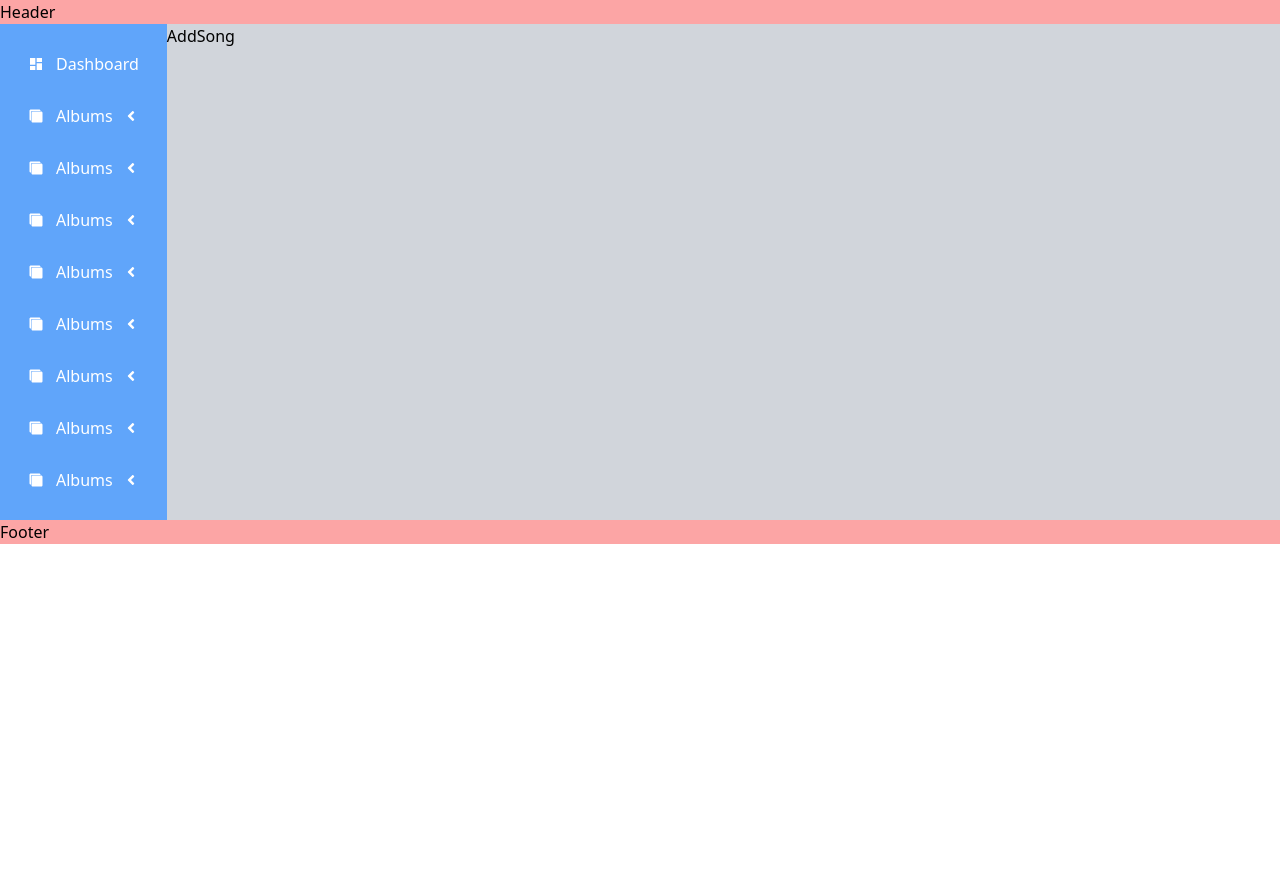
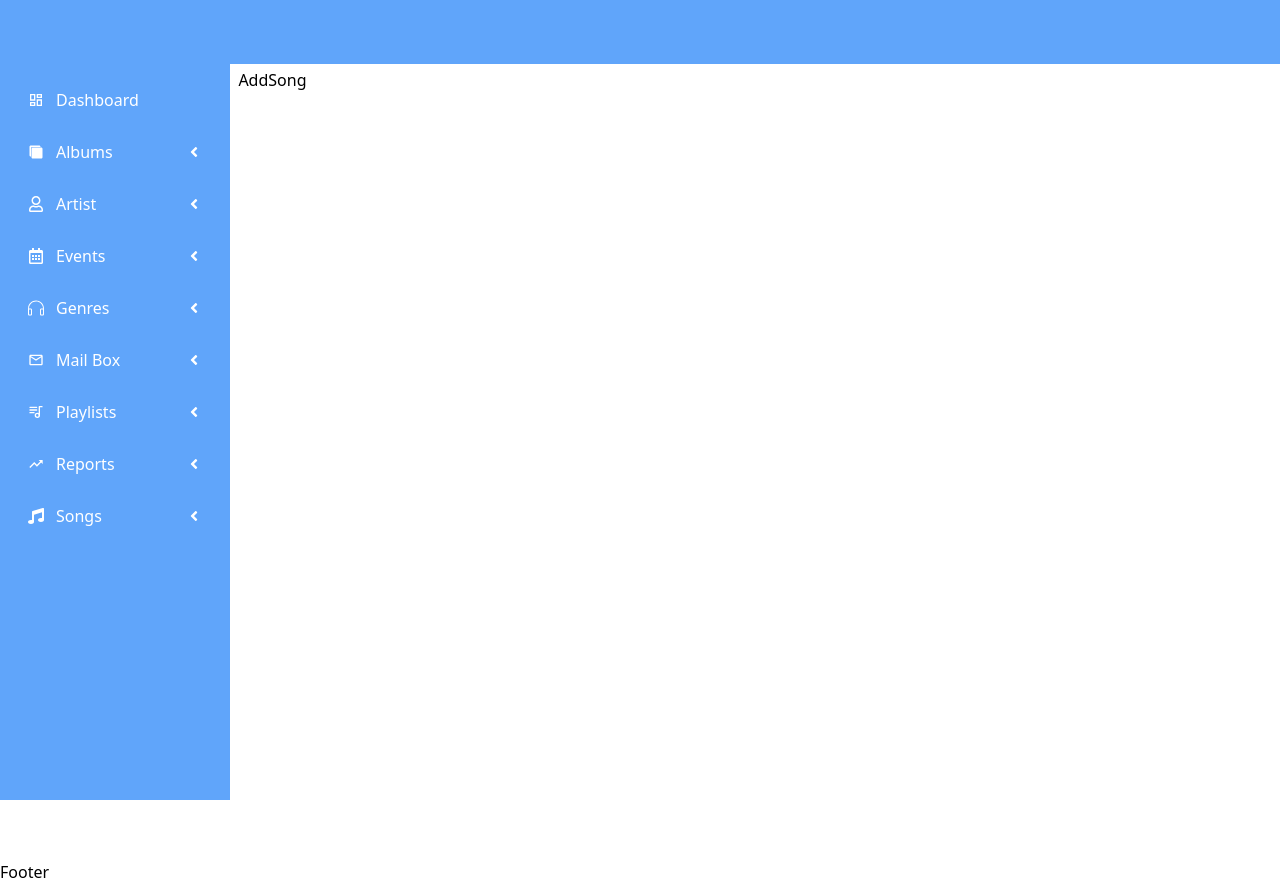
Before and after one commit to shawilayoul/musicApp, a React (Vite) app in the folder adminDashbord/: page /songs/add in a window 1280 px wide. Before the commit the page ends 800 px from the top, so only its background shows below. Built offline with nearby package versions, Linux system fonts and the light colour scheme.

Commit message:
finishing the adminDashboard router

```diff
--- a/adminDashbord/src/components/Header.tsx
+++ b/adminDashbord/src/components/Header.tsx
@@ -1,7 +1,7 @@
 
 const Header = () => {
     return (
-        <div>Header</div>
+        <div className="p-1 h-16">Header</div>
     )
 }
 
--- a/adminDashbord/src/components/SideBar.tsx
+++ b/adminDashbord/src/components/SideBar.tsx
@@ -1,15 +1,25 @@
 import { Link } from "react-router-dom"
-import { MdDashboard } from "react-icons/md";
+import { MdOutlineDashboard, MdMailOutline, MdOutlineTrendingUp } from "react-icons/md";
 import { IoMdAlbums } from "react-icons/io";
-import { FaAngleLeft, FaAngleDown } from "react-icons/fa";
+import { SlEarphones } from "react-icons/sl";
+import { TbPlaylist } from "react-icons/tb";
+import { FaAngleLeft, FaAngleDown, FaRegUser, FaRegCalendarAlt, FaMusic } from "react-icons/fa";
 import { useState } from "react";
 
 const SideBar = () => {
   const [toggleAlbums, setToggleAlbums] = useState(false)
+  const [toggleArtist, setToggleArtist] = useState(false)
+  const [toggleEvents, setToggleEvents] = useState(false)
+  const [toggleGenres, setToggleGenres] = useState(false)
+  const [toggleMailBox, setToggleMailbox] = useState(false)
+  const [togglePlaylists, setTogglePlaylists] = useState(false)
+  const [toggleReports, setToggleReports] = useState(false)
+  const [toggleSongs, setToggleSongs] = useState(false)
+
   return (
-    <div className="flex flex-col p-5 gap-3">
+    <div className="flex flex-col p-5 gap-3 mt-[60px]">
       <div className="flex items-center gap-3 p-2">
-        <MdDashboard />
+        <MdOutlineDashboard />
         <Link to="/">Dashboard</Link>
       </div>
       <div className="albums">
@@ -32,143 +42,138 @@ const SideBar = () => {
         </ul>}
 
       </div>
-      <div className="albums">
-        <div className="flex items-center justify-between w-full p-2  hover:bg-blue-300 " onClick={() => setToggleAlbums(!toggleAlbums)}>
+      <div className="artist">
+        <div className="flex items-center justify-between w-full p-2  hover:bg-blue-300 " onClick={() => setToggleArtist(!toggleArtist)}>
           <div className="flex items-center gap-3">
-            <IoMdAlbums /> <h3>Albums</h3>
+            <FaRegUser /> <h3>Artist</h3>
           </div>
 
           <div className="arrow">
             {
-              toggleAlbums ? <FaAngleDown /> : <FaAngleLeft />
+              toggleArtist ? <FaAngleDown /> : <FaAngleLeft />
             }
           </div>
         </div>
-        {toggleAlbums && <ul className="flex flex-col ml-6 ">
-          <li className="p-1  hover:bg-blue-300 "><Link to="/albums">Albums</Link></li>
-          <li className="p-1 hover:bg-blue-300 "><Link to="/albums/add">Add Album</Link></li>
-          <li className="p-1 hover:bg-blue-300 "><Link to="/albums/edit">Edit Album</Link></li>
-          <li className="p-1 hover:bg-blue-300 "><Link to="/albums/view">View Albums</Link></li>
+        {toggleArtist && <ul className="flex flex-col ml-6 ">
+          <li className="p-1  hover:bg-blue-300 "><Link to="/artists">Artists</Link></li>
+          <li className="p-1 hover:bg-blue-300 "><Link to="/artists/add">Add Artist</Link></li>
+          <li className="p-1 hover:bg-blue-300 "><Link to="/artists/edit">Edit Artist</Link></li>
+          <li className="p-1 hover:bg-blue-300 "><Link to="/artists/profile">Artist Profile</Link></li>
         </ul>}
 
       </div>
-      <div className="albums">
-        <div className="flex items-center justify-between w-full p-2  hover:bg-blue-300 " onClick={() => setToggleAlbums(!toggleAlbums)}>
+      <div className="events">
+        <div className="flex items-center justify-between w-full p-2  hover:bg-blue-300 " onClick={() => setToggleEvents(!toggleEvents)}>
           <div className="flex items-center gap-3">
-            <IoMdAlbums /> <h3>Albums</h3>
+            <FaRegCalendarAlt /> <h3>Events</h3>
           </div>
 
           <div className="arrow">
             {
-              toggleAlbums ? <FaAngleDown /> : <FaAngleLeft />
+              toggleEvents ? <FaAngleDown /> : <FaAngleLeft />
             }
           </div>
         </div>
-        {toggleAlbums && <ul className="flex flex-col ml-6 ">
-          <li className="p-1  hover:bg-blue-300 "><Link to="/albums">Albums</Link></li>
-          <li className="p-1 hover:bg-blue-300 "><Link to="/albums/add">Add Album</Link></li>
-          <li className="p-1 hover:bg-blue-300 "><Link to="/albums/edit">Edit Album</Link></li>
-          <li className="p-1 hover:bg-blue-300 "><Link to="/albums/view">View Albums</Link></li>
+        {toggleEvents && <ul className="flex flex-col ml-6 ">
+          <li className="p-1  hover:bg-blue-300 "><Link to="/events">Events</Link></li>
+          <li className="p-1 hover:bg-blue-300 "><Link to="/events/add">Add Event</Link></li>
         </ul>}
 
       </div>
-      <div className="albums">
-        <div className="flex items-center justify-between w-full p-2  hover:bg-blue-300 " onClick={() => setToggleAlbums(!toggleAlbums)}>
+      <div className="genres">
+        <div className="flex items-center justify-between w-full p-2  hover:bg-blue-300 " onClick={() => setToggleGenres(!toggleGenres)}>
           <div className="flex items-center gap-3">
-            <IoMdAlbums /> <h3>Albums</h3>
+            <SlEarphones /> <h3>Genres</h3>
           </div>
 
           <div className="arrow">
             {
-              toggleAlbums ? <FaAngleDown /> : <FaAngleLeft />
+              toggleGenres ? <FaAngleDown /> : <FaAngleLeft />
             }
           </div>
         </div>
-        {toggleAlbums && <ul className="flex flex-col ml-6 ">
-          <li className="p-1  hover:bg-blue-300 "><Link to="/albums">Albums</Link></li>
-          <li className="p-1 hover:bg-blue-300 "><Link to="/albums/add">Add Album</Link></li>
-          <li className="p-1 hover:bg-blue-300 "><Link to="/albums/edit">Edit Album</Link></li>
-          <li className="p-1 hover:bg-blue-300 "><Link to="/albums/view">View Albums</Link></li>
+        {toggleGenres && <ul className="flex flex-col ml-6 ">
+          <li className="p-1  hover:bg-blue-300 "><Link to="/genres">Genres</Link></li>
+          <li className="p-1 hover:bg-blue-300 "><Link to="/genres/add">Add Genre</Link></li>
+          <li className="p-1 hover:bg-blue-300 "><Link to="/genres/edit">Edit Genre</Link></li>
         </ul>}
 
       </div>
-      <div className="albums">
-        <div className="flex items-center justify-between w-full p-2  hover:bg-blue-300 " onClick={() => setToggleAlbums(!toggleAlbums)}>
+      <div className="mailBox">
+        <div className="flex items-center justify-between w-full p-2  hover:bg-blue-300 " onClick={() => setToggleMailbox(!toggleMailBox)}>
           <div className="flex items-center gap-3">
-            <IoMdAlbums /> <h3>Albums</h3>
+            <MdMailOutline /> <h3>Mail Box</h3>
           </div>
 
           <div className="arrow">
             {
-              toggleAlbums ? <FaAngleDown /> : <FaAngleLeft />
+              toggleMailBox ? <FaAngleDown /> : <FaAngleLeft />
             }
           </div>
         </div>
-        {toggleAlbums && <ul className="flex flex-col ml-6 ">
-          <li className="p-1  hover:bg-blue-300 "><Link to="/albums">Albums</Link></li>
-          <li className="p-1 hover:bg-blue-300 "><Link to="/albums/add">Add Album</Link></li>
-          <li className="p-1 hover:bg-blue-300 "><Link to="/albums/edit">Edit Album</Link></li>
-          <li className="p-1 hover:bg-blue-300 "><Link to="/albums/view">View Albums</Link></li>
+        {toggleMailBox && <ul className="flex flex-col ml-6 ">
+          <li className="p-1  hover:bg-blue-300 "><Link to="/mailBox">InBox</Link></li>
+          <li className="p-1 hover:bg-blue-300 "><Link to="/mailBox/compose">Compose</Link></li>
+          <li className="p-1 hover:bg-blue-300 "><Link to="/mailBox/view">View</Link></li>
         </ul>}
 
       </div>
-      <div className="albums">
-        <div className="flex items-center justify-between w-full p-2  hover:bg-blue-300 " onClick={() => setToggleAlbums(!toggleAlbums)}>
+      <div className="Playlist">
+        <div className="flex items-center justify-between w-full p-2  hover:bg-blue-300 " onClick={() => setTogglePlaylists(!togglePlaylists)}>
           <div className="flex items-center gap-3">
-            <IoMdAlbums /> <h3>Albums</h3>
+            <TbPlaylist /> <h3>Playlists</h3>
           </div>
 
           <div className="arrow">
             {
-              toggleAlbums ? <FaAngleDown /> : <FaAngleLeft />
+              togglePlaylists ? <FaAngleDown /> : <FaAngleLeft />
             }
           </div>
         </div>
-        {toggleAlbums && <ul className="flex flex-col ml-6 ">
-          <li className="p-1  hover:bg-blue-300 "><Link to="/albums">Albums</Link></li>
-          <li className="p-1 hover:bg-blue-300 "><Link to="/albums/add">Add Album</Link></li>
-          <li className="p-1 hover:bg-blue-300 "><Link to="/albums/edit">Edit Album</Link></li>
-          <li className="p-1 hover:bg-blue-300 "><Link to="/albums/view">View Albums</Link></li>
+        {togglePlaylists && <ul className="flex flex-col ml-6 ">
+          <li className="p-1  hover:bg-blue-300 "><Link to="/playlists">Playlists</Link></li>
+          <li className="p-1 hover:bg-blue-300 "><Link to="/playlists/add">Add Playlist</Link></li>
+          <li className="p-1 hover:bg-blue-300 "><Link to="/playlists/edit">Edit Playlist</Link></li>
+          <li className="p-1 hover:bg-blue-300 "><Link to="/playlists/view">View Playlist</Link></li>
         </ul>}
 
       </div>
-      <div className="albums">
-        <div className="flex items-center justify-between w-full p-2  hover:bg-blue-300 " onClick={() => setToggleAlbums(!toggleAlbums)}>
+      <div className="reports">
+        <div className="flex items-center justify-between w-full p-2  hover:bg-blue-300 " onClick={() => setToggleReports(!toggleReports)}>
           <div className="flex items-center gap-3">
-            <IoMdAlbums /> <h3>Albums</h3>
+            <MdOutlineTrendingUp /> <h3>Reports</h3>
           </div>
 
           <div className="arrow">
             {
-              toggleAlbums ? <FaAngleDown /> : <FaAngleLeft />
+              toggleReports ? <FaAngleDown /> : <FaAngleLeft />
             }
           </div>
         </div>
-        {toggleAlbums && <ul className="flex flex-col ml-6 ">
-          <li className="p-1  hover:bg-blue-300 "><Link to="/albums">Albums</Link></li>
-          <li className="p-1 hover:bg-blue-300 "><Link to="/albums/add">Add Album</Link></li>
-          <li className="p-1 hover:bg-blue-300 "><Link to="/albums/edit">Edit Album</Link></li>
-          <li className="p-1 hover:bg-blue-300 "><Link to="/albums/view">View Albums</Link></li>
+        {toggleReports && <ul className="flex flex-col ml-6 ">
+          <li className="p-1  hover:bg-blue-300 "><Link to="/reports/songs">Songs Report</Link></li>
+          <li className="p-1 hover:bg-blue-300 "><Link to="/reports/statistics">Statistics</Link></li>
+          <li className="p-1 hover:bg-blue-300 "><Link to="/reports/trending">Trending</Link></li>
+          <li className="p-1 hover:bg-blue-300 "><Link to="/reports/visitors">Visitors</Link></li>
         </ul>}
 
       </div>
-      <div className="albums">
-        <div className="flex items-center justify-between w-full p-2  hover:bg-blue-300 " onClick={() => setToggleAlbums(!toggleAlbums)}>
+      <div className="songs">
+        <div className="flex items-center justify-between w-full p-2  hover:bg-blue-300 " onClick={() => setToggleSongs(!toggleSongs)}>
           <div className="flex items-center gap-3">
-            <IoMdAlbums /> <h3>Albums</h3>
+            <FaMusic /> <h3>Songs</h3>
           </div>
 
           <div className="arrow">
             {
-              toggleAlbums ? <FaAngleDown /> : <FaAngleLeft />
+              toggleSongs ? <FaAngleDown /> : <FaAngleLeft />
             }
           </div>
         </div>
-        {toggleAlbums && <ul className="flex flex-col ml-6 ">
-          <li className="p-1  hover:bg-blue-300 "><Link to="/albums">Albums</Link></li>
-          <li className="p-1 hover:bg-blue-300 "><Link to="/albums/add">Add Album</Link></li>
-          <li className="p-1 hover:bg-blue-300 "><Link to="/albums/edit">Edit Album</Link></li>
-          <li className="p-1 hover:bg-blue-300 "><Link to="/albums/view">View Albums</Link></li>
+        {toggleSongs && <ul className="flex flex-col ml-6 ">
+          <li className="p-1  hover:bg-blue-300 "><Link to="/songs/add">Add Song</Link></li>
+          <li className="p-1 hover:bg-blue-300 "><Link to="/songs/edit">Edit Song</Link></li>
+          <li className="p-1 hover:bg-blue-300 "><Link to="/songs/detail">Song Details</Link></li>
         </ul>}
 
       </div>
--- a/adminDashbord/src/routers/AppLayOUt.tsx
+++ b/adminDashbord/src/routers/AppLayOUt.tsx
@@ -5,20 +5,19 @@ import Footer from "../components/Footer"
 
 const AppLayOUt = () => {
     return (
-        <div className="bg-gray-300 ">
-            <div className="bg-red-300">
+        <div className="max-w-full">
+            <div className="bg-blue-400 fixed w-full">
                 <Header />
             </div>
-            <div className="flex">
-                <div className="bg-blue-400  text-white">
+            <div className="flex justify-betwee w-full">
+                <div className="bg-blue-400 h-screen w-[18%] fixed text-white">
                     <SideBar />
                 </div>
-                <div>
+                <div className="p-2 w-[100%]  h-screen  ml-[18%] mt-[60px]">
                     <Outlet />
                 </div>
             </div>
-            <div className="bg-red-300"> <Footer /></div>
-
+            <div className=""> <Footer /></div>
         </div>
     )
 }
```
Also changed, not shown: adminDashbord/src/routers/Router.tsx (+4 -4 lines).
